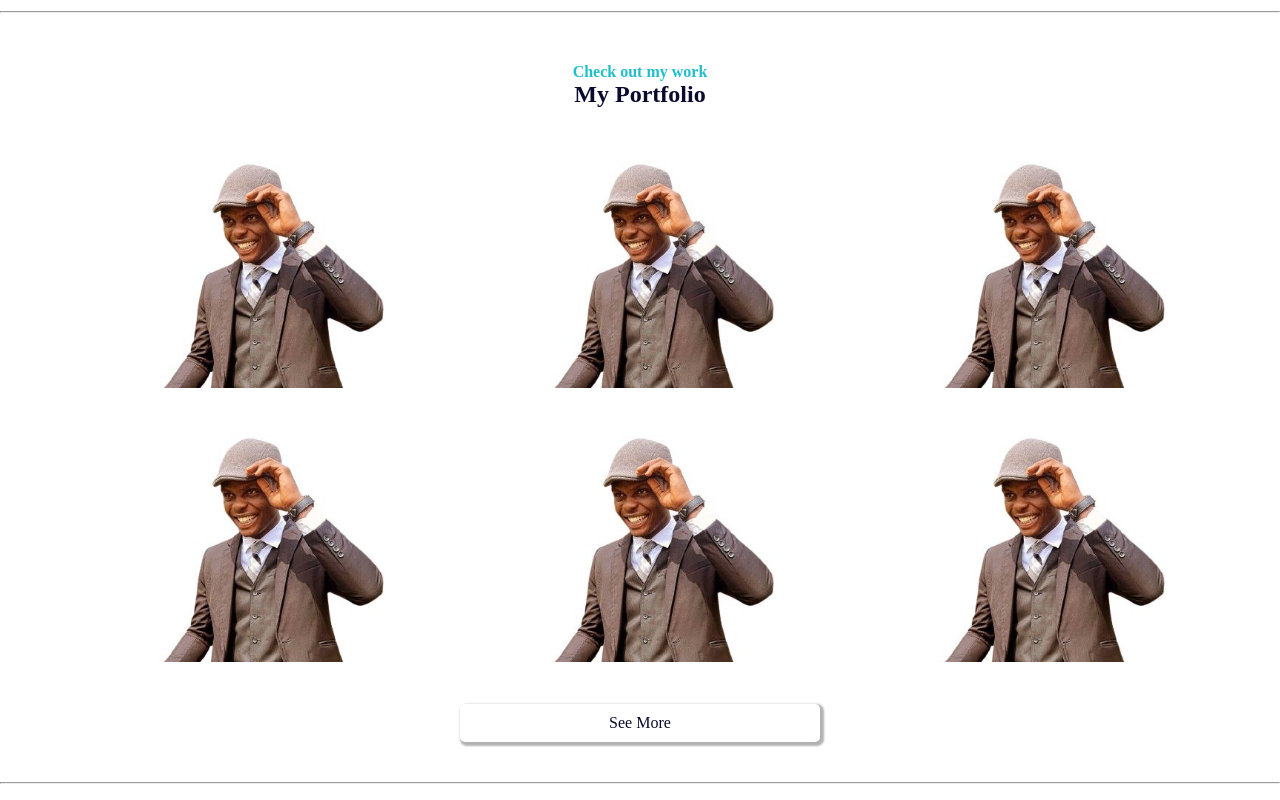
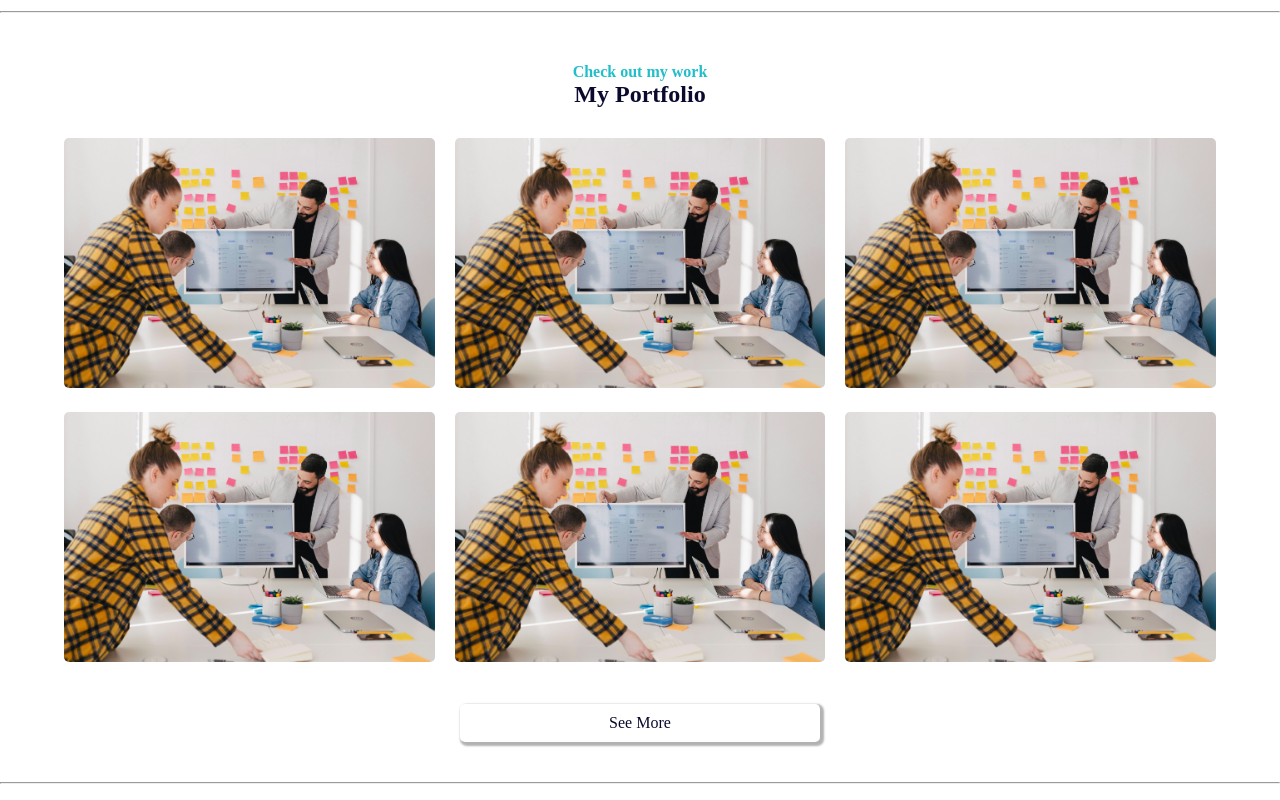
Before and after one commit to Onward100/Onward-Woruka---site, a plain HTML site: page index.html in a window 1280 px wide. Shown: the part 1040-1840 px from the top of the page. Drawn offline with Linux system fonts and the light colour scheme.

Commit message:
commit task

```diff
--- a/index.html
+++ b/index.html
@@ -66,7 +66,7 @@
 
     <div class="welcome-container" id="header">
       <div class="hero-image">
-        <img src="logo-onward.jpg" alt="">
+        <img src="people.jpg" alt="">
       </div>
 
       <div class="welcome-page">
@@ -136,21 +136,21 @@
 
       <div class="cards-content">
         <div class="portfolio-content">
-          <div class="card-img"><img src="logo-onward.jpg" alt=""></div>
+          <div class="card-img"><img src="people.jpg" alt=""></div>
           <div class="card-overlay">
             <h3>Consultancy Site</h3>
             <a href="#"><i>Demo</i></a>
           </div>
         </div>
         <div class="portfolio-content">
-          <div class="card-img"><img src="logo-onward.jpg" alt=""></div>
+          <div class="card-img"><img src="people.jpg" alt=""></div>
           <div class="card-overlay">
             <h3>Consultancy Site</h3>
             <a href="#"><i>Demo</i></a>
           </div>
         </div>
         <div class="portfolio-content">
-          <div class="card-img"><img src="logo-onward.jpg" alt=""></div>
+          <div class="card-img"><img src="people.jpg" alt=""></div>
           <div class="card-overlay">
             <h3>Consultancy Site</h3>
             <a href="#"><i>Demo</i></a>
@@ -160,21 +160,21 @@
 
       <div class="cards-content second">
         <div class="portfolio-content">
-          <div class="card-img"><img src="logo-onward.jpg" alt=""></div>
+          <div class="card-img"><img src="people.jpg" alt=""></div>
           <div class="card-overlay">
             <h3>Consultancy Site</h3>
             <a href="#"><i>Demo</i></a>
           </div>
         </div>
         <div class="portfolio-content">
-          <div class="card-img"><img src="logo-onward.jpg" alt=""></div>
+          <div class="card-img"><img src="people.jpg" alt=""></div>
           <div class="card-overlay">
             <h3>Consultancy Site</h3>
             <a href="#"><i>Demo</i></a>
           </div>
         </div>
         <div class="portfolio-content">
-          <div class="card-img"><img src="logo-onward.jpg" alt=""></div>
+          <div class="card-img"><img src="people.jpg" alt=""></div>
           <div class="card-overlay">
             <h3>Consultancy Site</h3>
             <a href="#"><i>Demo</i></a>
```
Also changed, not shown: people.jpg (added).
